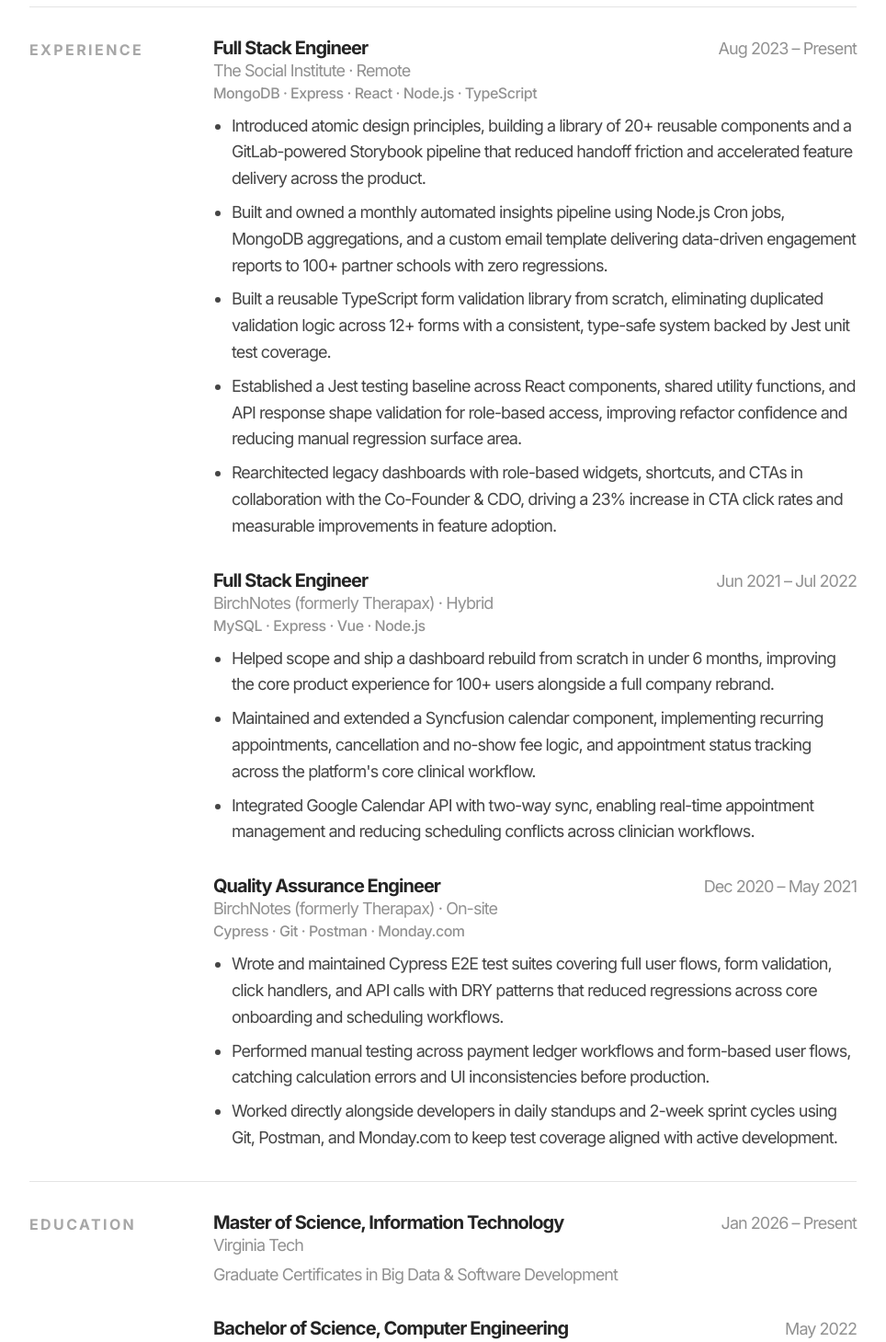
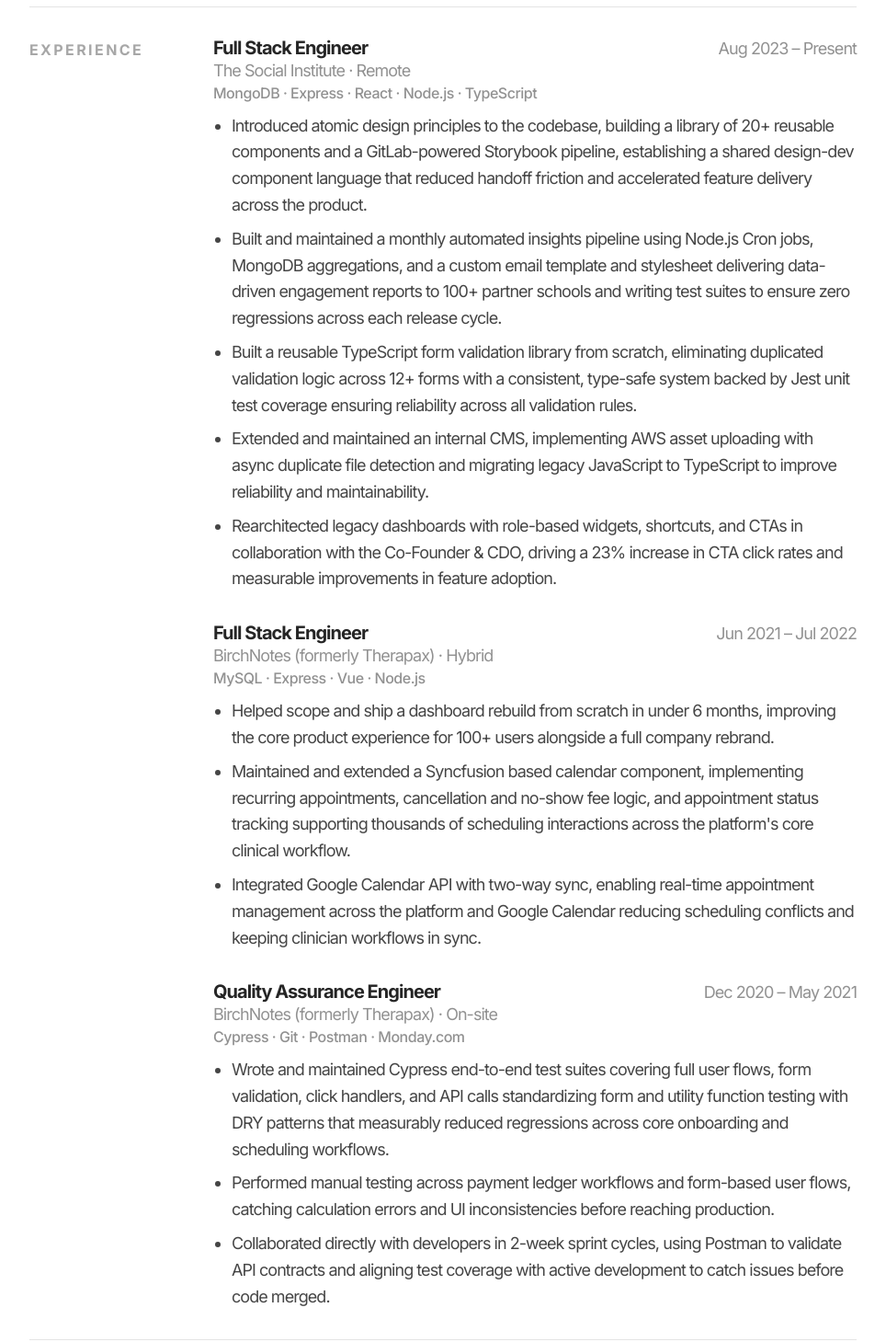
Before and after one commit to justinkpeter/dev-folio-25, a Next.js app: page /resume in a window 1280 px wide. Shown: the part 600-2059 px from the top of the page at 92% size, without its empty margins (158-1122 px from the left). Built offline with nearby package versions, Linux system fonts and the light colour scheme.

Commit message:
updating site

```diff
--- a/src/app/components/navbar/Navbar.tsx
+++ b/src/app/components/navbar/Navbar.tsx
@@ -42,7 +42,7 @@
         <Link className={styles.navbar__link} href={"/resume"}>
           <HoverSlideText text={"Resume"} className={styles.navbar__link} />
         </Link>
-        <Link className={styles.navbar__link} href={"#about"}>
+        <Link className={styles.navbar__link} href={"/about"}>
           <HoverSlideText text={"About"} className={styles.navbar__link} />
         </Link>
         <Link className={styles.navbar__link} href={"#contact"}>
--- a/src/app/resume/page.tsx
+++ b/src/app/resume/page.tsx
@@ -43,10 +43,10 @@
           <div className={styles.sectionLabel}>About</div>
           <div className={styles.sectionContent}>
             <p>
-              Full stack engineer with 4+ years building products at
-              mission-driven edtech and healthtech startups. Brings structure to
-              growing codebases and owns features end to end, from design
-              systems and type-safe libraries to automated pipelines.
+              Full stack engineer with 5+ years building React UIs and
+              Node/Express APIs at product-stage startups. Strong in component
+              systems, form architecture, and test coverage. Currently pursuing
+              an M.S. in IT at Virginia Tech (online, part-time).
             </p>
           </div>
         </section>
@@ -99,28 +99,31 @@
               </div>
               <ul className={styles.bullets}>
                 <li>
-                  Introduced atomic design principles, building a library of 20+
-                  reusable components and a GitLab-powered Storybook pipeline
-                  that reduced handoff friction and accelerated feature delivery
-                  across the product.
+                  Introduced atomic design principles to the codebase, building
+                  a library of 20+ reusable components and a GitLab-powered
+                  Storybook pipeline, establishing a shared design-dev component
+                  language that reduced handoff friction and accelerated feature
+                  delivery across the product.
                 </li>
                 <li>
-                  Built and owned a monthly automated insights pipeline using
-                  Node.js Cron jobs, MongoDB aggregations, and a custom email
-                  template delivering data-driven engagement reports to 100+
-                  partner schools with zero regressions.
+                  Built and maintained a monthly automated insights pipeline
+                  using Node.js Cron jobs, MongoDB aggregations, and a custom
+                  email template and stylesheet delivering data-driven
+                  engagement reports to 100+ partner schools and writing test
+                  suites to ensure zero regressions across each release cycle.
                 </li>
                 <li>
                   Built a reusable TypeScript form validation library from
                   scratch, eliminating duplicated validation logic across 12+
                   forms with a consistent, type-safe system backed by Jest unit
-                  test coverage.
+                  test coverage ensuring reliability across all validation
+                  rules.
                 </li>
                 <li>
-                  Established a Jest testing baseline across React components,
-                  shared utility functions, and API response shape validation
-                  for role-based access, improving refactor confidence and
-                  reducing manual regression surface area.
+                  Extended and maintained an internal CMS, implementing AWS
+                  asset uploading with async duplicate file detection and
+                  migrating legacy JavaScript to TypeScript to improve
+                  reliability and maintainability.
                 </li>
                 <li>
                   Rearchitected legacy dashboards with role-based widgets,
@@ -151,15 +154,17 @@
                   users alongside a full company rebrand.
                 </li>
                 <li>
-                  Maintained and extended a Syncfusion calendar component,
+                  Maintained and extended a Syncfusion based calendar component,
                   implementing recurring appointments, cancellation and no-show
-                  fee logic, and appointment status tracking across the
-                  platform's core clinical workflow.
+                  fee logic, and appointment status tracking supporting
+                  thousands of scheduling interactions across the platform's
+                  core clinical workflow.
                 </li>
                 <li>
                   Integrated Google Calendar API with two-way sync, enabling
-                  real-time appointment management and reducing scheduling
-                  conflicts across clinician workflows.
+                  real-time appointment management across the platform and
+                  Google Calendar reducing scheduling conflicts and keeping
+                  clinician workflows in sync.
                 </li>
               </ul>
             </div>
@@ -181,20 +186,22 @@
               </div>
               <ul className={styles.bullets}>
                 <li>
-                  Wrote and maintained Cypress E2E test suites covering full
-                  user flows, form validation, click handlers, and API calls
-                  with DRY patterns that reduced regressions across core
+                  Wrote and maintained Cypress end-to-end test suites covering
+                  full user flows, form validation, click handlers, and API
+                  calls standardizing form and utility function testing with DRY
+                  patterns that measurably reduced regressions across core
                   onboarding and scheduling workflows.
                 </li>
                 <li>
                   Performed manual testing across payment ledger workflows and
                   form-based user flows, catching calculation errors and UI
-                  inconsistencies before production.
+                  inconsistencies before reaching production.
                 </li>
                 <li>
-                  Worked directly alongside developers in daily standups and
-                  2-week sprint cycles using Git, Postman, and Monday.com to
-                  keep test coverage aligned with active development.
+                  Collaborated directly with developers in 2-week sprint cycles,
+                  using Postman to validate API contracts and aligning test
+                  coverage with active development to catch issues before code
+                  merged.
                 </li>
               </ul>
             </div>
```
Also changed, not shown: src/app/lib/projects.ts (+10 -19 lines).
